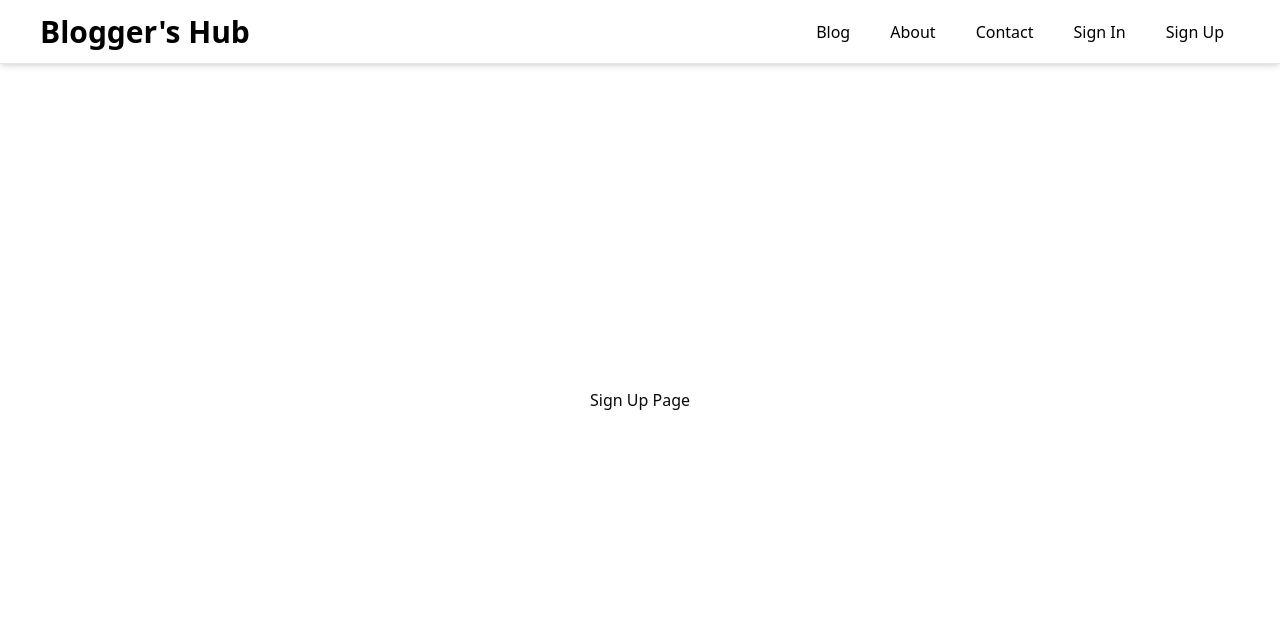
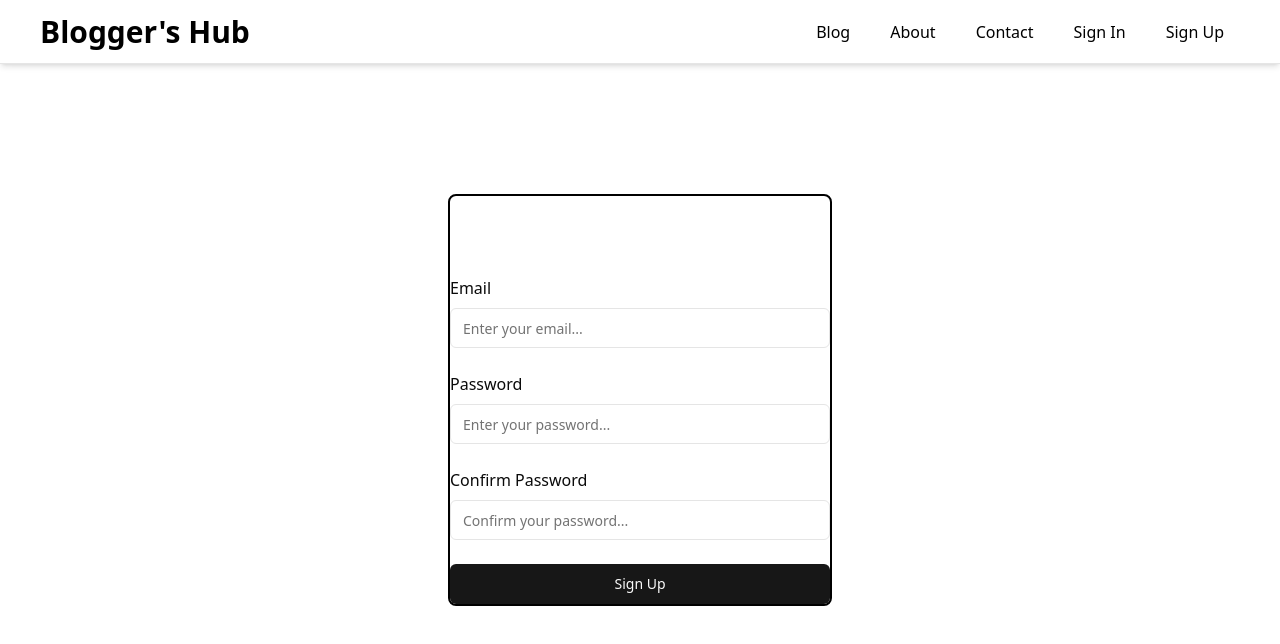
Before and after one commit to rajesh-ranjan-git/bloggershub, a Next.js app in the folder bloggershub/: page /signUp in a window 1280 px wide. Shown: the top 644 px of the page. Built offline with nearby package versions, Linux system fonts and the light colour scheme.

Commit message:
Sign Up and sign in layout

```diff
--- a/bloggershub/src/app/(auth)/form/page.jsx
+++ b/bloggershub/src/app/(auth)/form/page.jsx
@@ -5,33 +5,37 @@ import { useForm } from "react-hook-form";
 import { z } from "zod";
 
 import { toast } from "@/hooks/use-toast";
+import { Form } from "@/components/ui/form";
+import CustomInput from "@/components/customForm/customInput";
+import CustomButton from "@/components/customForm/customButton";
 import { Button } from "@/components/ui/button";
-import {
-  Form,
-  FormControl,
-  FormDescription,
-  FormField,
-  FormItem,
-  FormLabel,
-  FormMessage,
-} from "@/components/ui/form";
-import { Input } from "@/components/ui/input";
 
-const FormSchema = z.object({
-  username: z.string().min(2, {
-    message: "Username must be at least 2 characters.",
+const formSchema = z.object({
+  email: z.string().email({
+    message: "Invalid email address.",
   }),
+  password: z
+    .string()
+    .min(6, {
+      message: "Password should be at-least 6 characters long. ",
+    })
+    .max(20, {
+      message: "Password should be at-most 20 characters long. ",
+    }),
 });
 
 export default function InputForm() {
   const form = useForm({
-    resolver: zodResolver(FormSchema),
+    resolver: zodResolver(formSchema),
     defaultValues: {
-      username: "",
+      email: "",
+      password: "",
     },
   });
 
-  function onSubmit(data) {
+  const onSubmit = (data) => {
+    console.log("data : ", data);
+    console.log("Submit called");
     toast({
       title: "You submitted the following values:",
       description: (
@@ -40,7 +44,7 @@ export default function InputForm() {
         </pre>
       ),
     });
-  }
+  };
 
   return (
     <Form {...form}>
@@ -48,39 +52,28 @@ export default function InputForm() {
         onSubmit={form.handleSubmit(onSubmit)}
         className="space-y-6 pt-20 w-2/3"
       >
-        <FormField
+        <CustomInput
           control={form.control}
+          label="Email"
           name="email"
-          render={({ field }) => (
-            <FormItem>
-              <FormLabel>Email</FormLabel>
-              <FormControl>
-                <Input
-                  type="email"
-                  placeholder="Enter your email..."
-                  {...field}
-                />
-              </FormControl>
-            </FormItem>
-          )}
+          placeholder="Enter your email..."
+          inputStyle="w-full"
+          labelStyle="text-md"
         />
-        <FormField
+        <CustomInput
           control={form.control}
+          label="Password"
           name="password"
-          render={({ field }) => (
-            <FormItem>
-              <FormLabel>Password</FormLabel>
-              <FormControl>
-                <Input
-                  type="password"
-                  placeholder="Enter your password..."
-                  {...field}
-                />
-              </FormControl>
-            </FormItem>
-          )}
+          placeholder="Enter your password..."
+          inputStyle="w-full"
+          labelStyle="text-md"
         />
-        <Button type="submit">Submit</Button>
+        <CustomButton
+          type="submit"
+          buttonText="Sign In"
+          buttonStyle="w-full"
+          disabled={false}
+        />
       </form>
     </Form>
   );
--- a/bloggershub/src/app/(auth)/signIn/page.jsx
+++ b/bloggershub/src/app/(auth)/signIn/page.jsx
@@ -1,63 +1,67 @@
-// import { z } from "zod";
-// import {
-//   Form,
-//   FormControl,
-//   FormDescription,
-//   FormField,
-//   FormItem,
-//   FormLabel,
-// } from "@/components/ui/form";
-// import { Input } from "@/components/ui/input";
-// import { useForm } from "react-hook-form";
-// import { zodResolver } from "@hookform/resolvers/zod";
+"use client";
 
-// const formSchema = z.object({
-//   email: z.string().email({
-//     message: "Invalid email",
-//   }),
-//   password: z
-//     .string()
-//     .min(6, {
-//       message: "Password must be at least 6 characters.",
-//     })
-//     .max(20, {
-//       message: "Password must be at most 20 characters.",
-//     }),
-// });
-
-// export const LoginForm = () => {
-//   const form = useForm({
-//     resolver: zodResolver(formSchema),
-//     defaultValues: {
-//       email: "",
-//       password: "",
-//     },
-//   });
-// };
+import CustomButton from "@/components/customForm/customButton";
+import CustomInput from "@/components/customForm/customInput";
+import { Form } from "@/components/ui/form";
+import { toast } from "@/hooks/use-toast";
+import { signInSchema } from "@/validations/signInSchema";
+import { zodResolver } from "@hookform/resolvers/zod";
+import { useForm } from "react-hook-form";
 
 const SignIn = () => {
+  const form = useForm({
+    resolver: zodResolver(signInSchema),
+    defaultValues: {
+      email: "",
+      password: "",
+    },
+  });
+
+  const onSubmit = (data) => {
+    console.log("data : ", data);
+    console.log("Submit called");
+    toast({
+      title: "You submitted the following values:",
+      description: (
+        <pre className="bg-slate-950 mt-2 p-4 rounded-md w-[340px]">
+          <code className="text-white">{JSON.stringify(data, null, 2)}</code>
+        </pre>
+      ),
+    });
+  };
+
   return (
     <section className="flex justify-center items-center px-10 w-screen h-screen">
       <div className="border-2 border-black rounded-lg min-w-96 min-h-96">
-        {/* <Form {...form}>
-          <form onSubmit={form.handleSubmit(onSubmit)} className="space-y-8">
-            <FormField
+        <Form {...form}>
+          <form
+            onSubmit={form.handleSubmit(onSubmit)}
+            className="space-y-6 pt-20"
+          >
+            <CustomInput
               control={form.control}
+              label="Email"
               name="email"
-              render={({ field }) => (
-                <FormItem>
-                  <FormLabel>Email</FormLabel>
-                  <FormControl>
-                    <Input placeholder="Email" {...field} />
-                  </FormControl>
-                  <FormMessage />
-                </FormItem>
-              )}
+              placeholder="Enter your email..."
+              inputStyle="w-full"
+              labelStyle="text-md"
             />
-            <Button type="submit">Submit</Button>
+            <CustomInput
+              control={form.control}
+              label="Password"
+              name="password"
+              placeholder="Enter your password..."
+              inputStyle="w-full"
+              labelStyle="text-md"
+            />
+            <CustomButton
+              type="submit"
+              buttonText="Sign In"
+              buttonStyle="w-full"
+              disabled={false}
+            />
           </form>
-        </Form> */}
-        Sign In Page
+        </Form>
       </div>
     </section>
   );
--- a/bloggershub/src/app/(auth)/signUp/page.jsx
+++ b/bloggershub/src/app/(auth)/signUp/page.jsx
@@ -1,7 +1,77 @@
+"use client";
+
+import CustomButton from "@/components/customForm/customButton";
+import CustomInput from "@/components/customForm/customInput";
+import { Form } from "@/components/ui/form";
+import { toast } from "@/hooks/use-toast";
+import { signUpSchema } from "@/validations/signUpSchema";
+import { zodResolver } from "@hookform/resolvers/zod";
+import { useForm } from "react-hook-form";
+
 const SignUp = () => {
+  const form = useForm({
+    resolver: zodResolver(signUpSchema),
+    defaultValues: {
+      email: "",
+      password: "",
+      confirmPassword: "",
+    },
+  });
+
+  const onSubmit = (data) => {
+    console.log("data : ", data);
+    console.log("Submit called");
+    toast({
+      title: "You submitted the following values:",
+      description: (
+        <pre className="bg-slate-950 mt-2 p-4 rounded-md w-[340px]">
+          <code className="text-white">{JSON.stringify(data, null, 2)}</code>
+        </pre>
+      ),
+    });
+  };
+
   return (
     <section className="flex justify-center items-center px-10 w-screen h-screen">
-      Sign Up Page
+      <div className="border-2 border-black rounded-lg min-w-96 min-h-96">
+        <Form {...form}>
+          <form
+            onSubmit={form.handleSubmit(onSubmit)}
+            className="space-y-6 pt-20"
+          >
+            <CustomInput
+              control={form.control}
+              label="Email"
+              name="email"
+              placeholder="Enter your email..."
+              inputStyle="w-full"
+              labelStyle="text-md"
+            />
+            <CustomInput
+              control={form.control}
+              label="Password"
+              name="password"
+              placeholder="Enter your password..."
+              inputStyle="w-full"
+              labelStyle="text-md"
+            />
+            <CustomInput
+              control={form.control}
+              label="Confirm Password"
+              name="confirmPassword"
+              placeholder="Confirm your password..."
+              inputStyle="w-full"
+              labelStyle="text-md"
+            />
+            <CustomButton
+              type="submit"
+              buttonText="Sign Up"
+              buttonStyle="w-full"
+              disabled={false}
+            />
+          </form>
+        </Form>
+      </div>
     </section>
   );
 };
--- /dev/null
+++ b/bloggershub/src/components/customForm/customButton.jsx
@@ -0,0 +1,16 @@
+import { Button } from "../ui/button";
+
+const CustomButton = ({
+  type = null,
+  buttonText = "Submit",
+  buttonStyle,
+  disabled = true,
+}) => {
+  return (
+    <Button type={type} disabled={disabled} className={buttonStyle}>
+      {buttonText}
+    </Button>
+  );
+};
+
+export default CustomButton;
--- /dev/null
+++ b/bloggershub/src/components/customForm/customInput.jsx
@@ -0,0 +1,40 @@
+import {
+  FormControl,
+  FormField,
+  FormItem,
+  FormLabel,
+  FormMessage,
+} from "../ui/form";
+import { Input } from "../ui/input";
+
+const CustomInput = ({
+  control,
+  name,
+  label = null,
+  placeholder,
+  inputStyle,
+  labelStyle,
+}) => {
+  return (
+    <FormField
+      control={control}
+      name={name}
+      render={({ field }) => (
+        <FormItem>
+          <FormLabel className={labelStyle}>{label}</FormLabel>
+          <FormControl>
+            <Input
+              type={name === "password" ? "password" : "text"}
+              placeholder={placeholder}
+              className={inputStyle}
+              {...field}
+            />
+          </FormControl>
+          <FormMessage />
+        </FormItem>
+      )}
+    />
+  );
+};
+
+export default CustomInput;
--- /dev/null
+++ b/bloggershub/src/validations/signInSchema.js
@@ -0,0 +1,15 @@
+import { z } from "zod";
+
+export const signInSchema = z.object({
+  email: z.string().email({
+    message: "Invalid email address.",
+  }),
+  password: z
+    .string()
+    .min(6, {
+      message: "Invalid password.",
+    })
+    .max(20, {
+      message: "Invalid password.",
+    }),
+});
--- /dev/null
+++ b/bloggershub/src/validations/signUpSchema.js
@@ -0,0 +1,33 @@
+import { z } from "zod";
+
+export const signUpSchema = z
+  .object({
+    email: z.string().email({
+      message: "Invalid email address.",
+    }),
+    password: z
+      .string()
+      .min(6, {
+        message: "Password must be at least 6 characters long.",
+      })
+      .max(20, {
+        message: "Password must not be more than 20 characters.",
+      }),
+    confirmPassword: z
+      .string()
+      .min(6, {
+        message: "Password must be at least 6 characters long.",
+      })
+      .max(20, {
+        message: "Password must not be more than 20 characters.",
+      }),
+  })
+  .superRefine(({ confirmPassword, password }, ctx) => {
+    if (confirmPassword !== password) {
+      ctx.addIssue({
+        code: "custom",
+        message: "The passwords did not match",
+        path: ["confirmPassword"],
+      });
+    }
+  });
```
